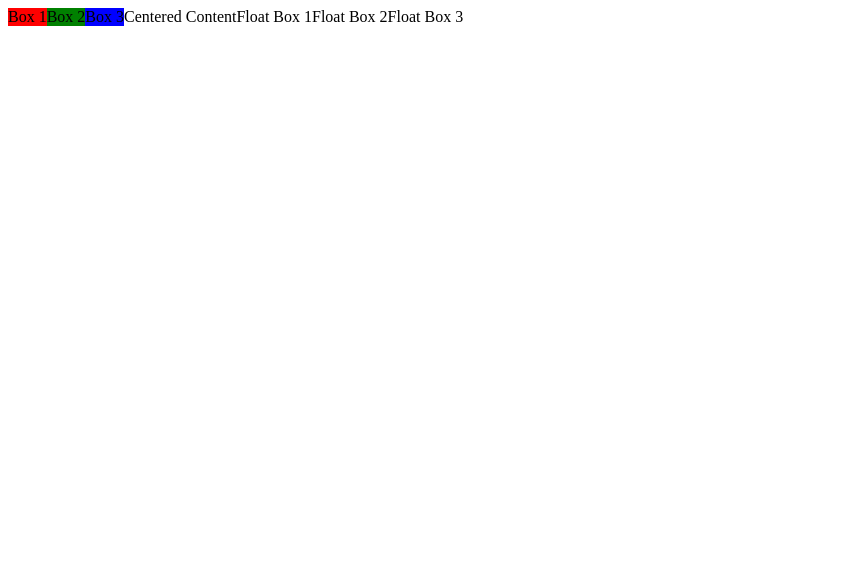
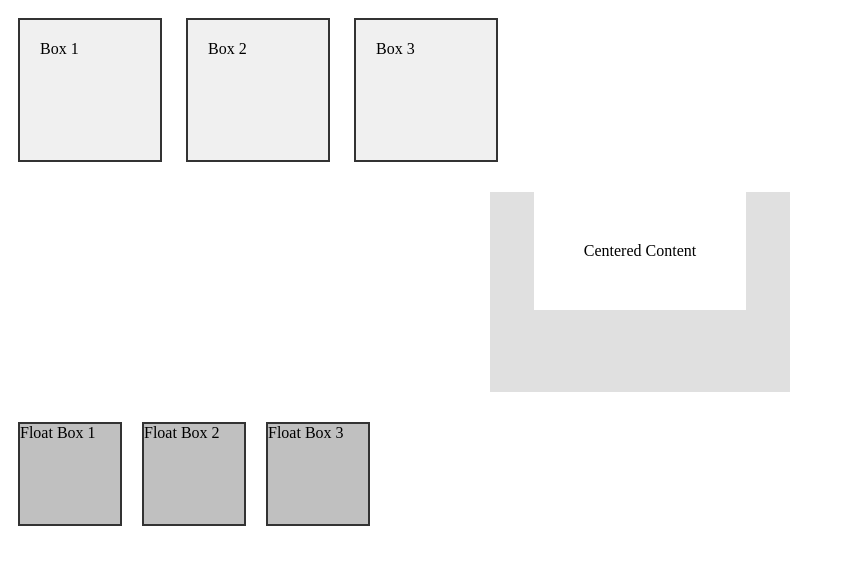
Before and after one commit to Jerick19/Buenafe, a plain HTML site: page Css Exercise/index.html in a window 1280 px wide. Shown: the whole page, without its empty margins (0-845 px from the left). Drawn offline with Linux system fonts and the light colour scheme.

Commit message:
Update styles.css

```diff
--- a/Css Exercise/styles.css
+++ b/Css Exercise/styles.css
@@ -1,23 +1,38 @@
-body {
-    display: flex;
-}
-
-.box {
+/* Exercise 1: Basic Box Model */
+.exercise-box {
     width: 100px;
     height: 100px;
     margin: 10px;
     padding: 20px;
-    border: 2px solid black;
+    border: 2px solid #333;
+    background-color: #f0f0f0;
+    display: inline-block;
 }
 
-#box1 {
-    background-color: red;
+/* Exercise 2: Centering Elements */
+.center-container {
+    width: 300px;
+    height: 200px;
+    margin: 20px auto;
+    background-color: #e0e0e0;
+    text-align: center;
 }
 
-#box2 {
-    background-color: green;
+.center-content {
+    margin: auto;
+    padding: 50px;
+    background-color: #fff;
+    display: inline-block;
 }
 
-#box3 {
-    background-color: blue;
+/* Exercise 3: Floating Elements */
+.float-box {
+    width: 100px;
+    height: 100px;
+    margin: 10px;
+    float: left;
+    background-color: #c0c0c0;
+    border: 2px solid #333;
 }
+
+/* Include other exercises as needed */
```
